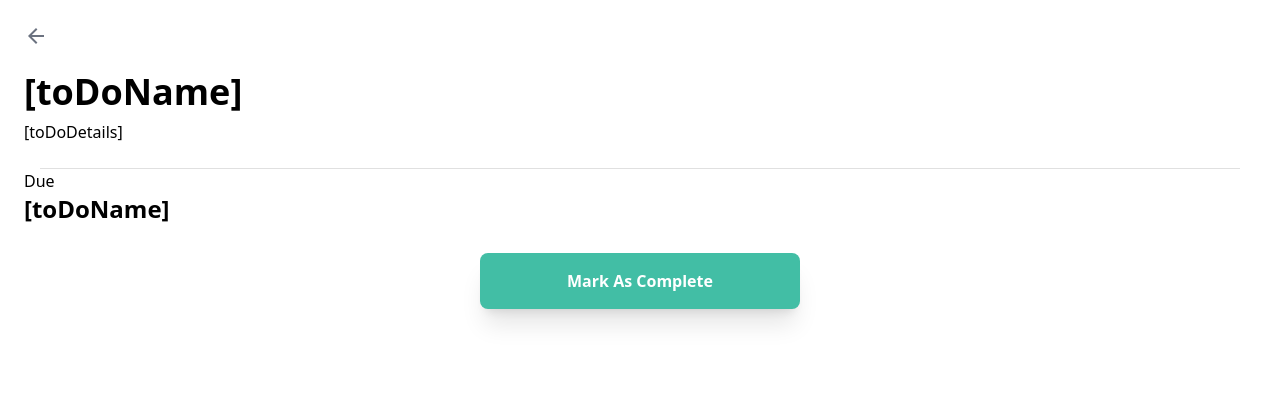
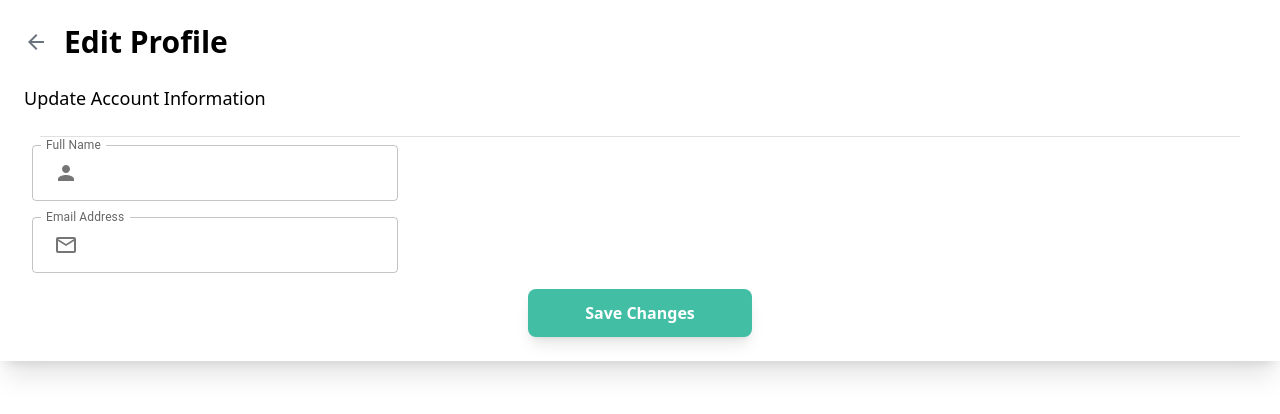
Before and after one commit to MrMannye/Hackaton_2.0, a Next.js app: page /editprofile in a window 1280 px wide. Shown: the top 414 px of the page. Built offline with nearby package versions, Linux system fonts and the light colour scheme.

Commit message:
Fetch Base de Datos Tasks

```diff
--- a/pages/editprofile.tsx
+++ b/pages/editprofile.tsx
@@ -1,28 +1,70 @@
 import React from 'react'
 
 import ArrowBackIcon from '@mui/icons-material/ArrowBack';
+import PersonIcon from '@mui/icons-material/Person';
+import EmailOutlinedIcon from '@mui/icons-material/EmailOutlined';
+
 import { useRouter } from 'next/router';
-import { Divider } from '@mui/material';
+import { Divider, FormControl, IconButton, InputAdornment, InputLabel, OutlinedInput } from '@mui/material';
 
 function Editprofile() {
 
     const router = useRouter();
+    const saveChangues = () => { }
 
     return (
-        <div className='p-6'>
-        <div className='flex justify-between'>
-            <ArrowBackIcon className='text-gray-500' onClick={() => router.back()}/>
+        <div className='p-6 shadow-xl'>
+            <div className='flex items-center space-x-4'>
+                <ArrowBackIcon className='text-gray-500' onClick={() => router.back()} />
+                <span className='text-3xl font-bold'>Edit Profile</span>
             </div>
             <div className='my-6'>
-            <h1 className='text-4xl mb-2 font-bold'>[toDoName]</h1>
-            <span>[toDoDetails]</span>
+                <h1 className='text-lg mb-2'>Update Account Information</h1>
             </div>
             <Divider variant="middle" />
             <div className='flex flex-col'>
-            <h2>Due</h2>
-            <span className='text-2xl mb-2 font-bold'>[toDoName] <span className='text-[#42BEA5]'>{}</span></span>
-            <button className='py-4 w-80 shadow-xl self-center bg-[#42BEA5] rounded-lg text-white font-semibold mt-5'>Mark As Complete</button>
+                <FormControl sx={{ m: 1, width: '40ch' }} variant="outlined">
+                    <InputLabel htmlFor="outlined-adornment-correo">Full Name</InputLabel>
+                    <OutlinedInput
+                        id="outlined-adornment-correo"
+                        className='text-black'
+                        type="text"
+                        startAdornment={
+                            <InputAdornment position="start">
+                                <IconButton
+                                    aria-label="toggle password visibility"
+                                    edge="end"
+                                >
+                                    <PersonIcon />
+                                </IconButton>
+                            </InputAdornment>
+                        }
+                        label="Full Name"
+                    />
+                </FormControl>
+                <FormControl sx={{ m: 1, width: '40ch' }} variant="outlined">
+                    <InputLabel htmlFor="outlined-adornment-password">Email Address</InputLabel>
+                    <OutlinedInput
+                        id="outlined-adornment-password"
+                        className='text-black'
+                        startAdornment={
+                            <InputAdornment position="start">
+                                <IconButton
+                                    aria-label="toggle password visibility"
+                                    edge="end"
+                                >
+                                    <EmailOutlinedIcon />
+                                </IconButton>
+                            </InputAdornment>
+                        }
+                        label="Email Address"
+                    />
+                </FormControl>
+                <button onClick={() => saveChangues} className='bg-[#42BEA5] mt-2 shadow-lg font-bold py-3 w-56 self-center text-white rounded-lg'>
+                    Save Changes
+                </button>
             </div>
+
         </div>
 
     )
--- a/pages/myprofile.tsx
+++ b/pages/myprofile.tsx
@@ -3,6 +3,7 @@ import { useSelector } from 'react-redux';
 import type { RootState } from '../store/store'
 import { useRouter } from 'next/router';
 import NavBar from '@/components/NavBar';
+import Link from 'next/link';
 
 import ArrowForwardIosIcon from '@mui/icons-material/ArrowForwardIos';
 import { Divider, FormControlLabel, styled, Switch } from '@mui/material';
@@ -79,12 +80,12 @@ function Myprofile() {
             <div className='p-4 w-full shadow-xl'>
                 <span>Account Information</span>
                 <div className='flex my-6 items-center justify-between'>
-                    <span>Edit Profile</span>
+                    <Link href={"/editprofile"}>Edit Profile</Link>
                     <ArrowForwardIosIcon />
                 </div>
                 <Divider/>
                 <div className='flex my-6 items-center justify-between'>
-                    <span>Changue Password</span>
+                    <Link href={"/changepassword"}>Changue Password</Link>
                     <ArrowForwardIosIcon />
                 </div>
                 <Divider/>
--- a/pages/mytasks.tsx
+++ b/pages/mytasks.tsx
@@ -1,23 +1,39 @@
-import React from 'react'
+import React, { useEffect, useState } from 'react'
 import NavBar from '@/components/NavBar'
 import { Fab } from '@mui/material'
 import Link from 'next/link';
 
 import AddIcon from '@mui/icons-material/Add';
 
+interface Tasks {
+  friend_publickey: string,
+  task_date: Date,
+  task_desc: string,
+  task_name: string,
+  task_state: number,
+  user_publickey: string,
+}
+
 function Mytaks() {
+  const [tasks, setTasks] = useState<Tasks[]>([])
+  useEffect(() => {
+    fetch("http://localhost:8080/tasks/DULTXjP6emJocoEvoM2iZoE2nS6t75F95db6NBo52Sy")
+      .then(response => response.json())
+      .then(data => setTasks(data));
+
+  },[])
   return (
     <div className='h-screen relative w-screen'>
       <h1 className=' text-4xl p-4 py-5 text-white font-bold bg-[#42BEA5]'>MyTasks</h1>
       <div className='p-3'>
         <h2>Schedule tasks</h2>
-        {[1, 2, 3, 4, 5].map(task => {
+        {tasks.map((task, index) => {
           return (
-            <Link key={task} href={`/task/${task}`}>
+            <Link key={index} href={`/task/${task}`}>
               <div className="flex items-center justify-between p-4 border mb-3 shadow-xl">
                 <div className='flex flex-col items-start'>
-                  <span className='text-2xl font-bold'>[toDoName]</span>
-                  <span>[blabla bla]</span>
+                  <span className='text-2xl font-bold'>{task?.task_name}</span>
+                  <span>{task?.task_desc}</span>
                 </div>
                 <div>
                   <input type="checkbox" className='custom-checkbox custom-control-label' />
```
Lines whose indentation alone changed are shown as unchanged.
